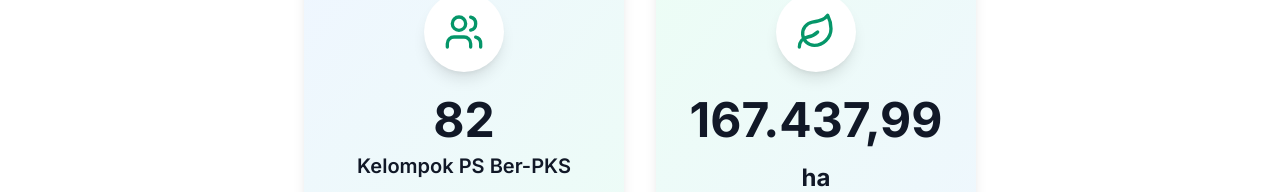
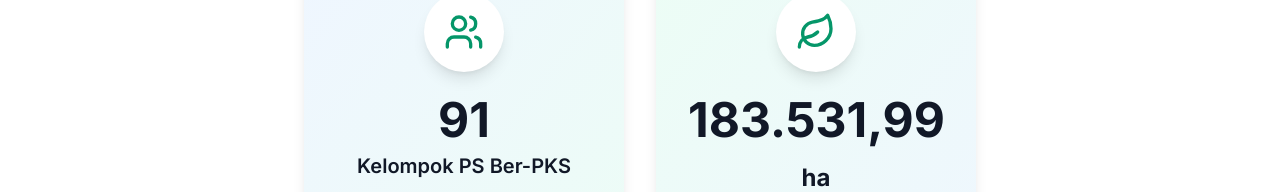
Before and after one commit to antangpatahumahagalewu-stack/yayasanamal-main, a React (Vite) app: page /kemitraan in a window 1280 px wide. Shown: the part 754-946 px from the top of the page. Built offline with nearby package versions, Linux system fonts and the light colour scheme.

Commit message:
Update Kemitraan.tsx
Ganti stat

```diff
--- a/src/pages/Kemitraan.tsx
+++ b/src/pages/Kemitraan.tsx
@@ -124,7 +124,7 @@ const Kemitraan: React.FC = () => {
                 <Users className="h-10 w-10 text-emerald-600" />
               </div>
               <div className="text-5xl font-bold text-gray-900 mb-2">
-                82
+                91
               </div>
               <h3 className="text-xl font-semibold text-gray-900 mb-2">Kelompok PS Ber-PKS</h3>
               <p className="text-gray-600">
@@ -137,7 +137,7 @@ const Kemitraan: React.FC = () => {
                 <Leaf className="h-10 w-10 text-emerald-600" />
               </div>
               <div className="text-5xl font-bold text-gray-900 mb-2">
-              167.437,99
+              183.531,99
                 <span className="text-2xl"> ha</span>
               </div>
               <h3 className="text-xl font-semibold text-gray-900 mb-2">Total Luasan Area</h3>
```
